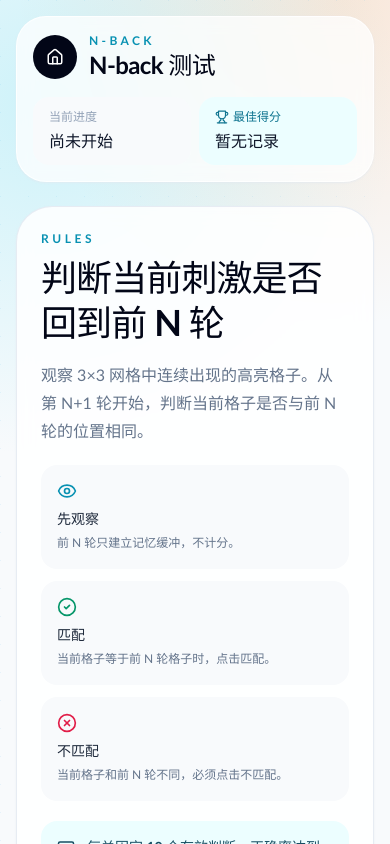
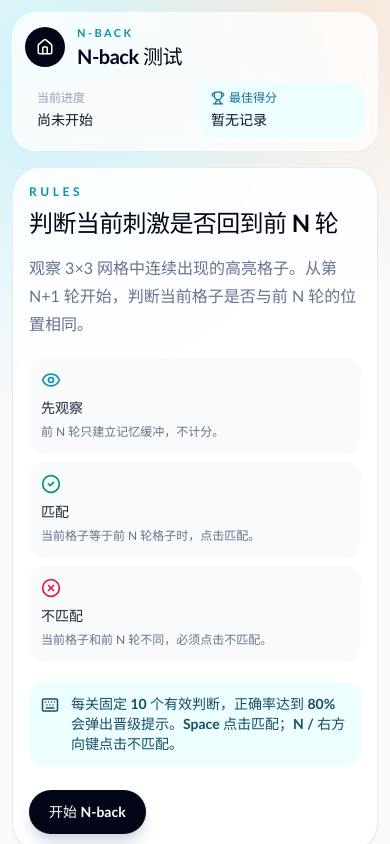
Before and after one commit to bessie2525/henry_games, a React (Vite) app: page /games/n-back in a window 390 px wide. Shown: the top 844 px of the page. Built offline with nearby package versions, Linux system fonts and the light colour scheme.

Commit message:
Improve mobile game layouts

```diff
--- a/src/components/GameHeader.tsx
+++ b/src/components/GameHeader.tsx
@@ -11,31 +11,33 @@ type GameHeaderProps = {
 
 export default function GameHeader({ game, currentLabel, bestScore }: GameHeaderProps) {
   return (
-    <header className="flex flex-col gap-4 rounded-[30px] border border-white/80 bg-white/75 p-4 shadow-sm shadow-slate-200/70 backdrop-blur md:flex-row md:items-center md:justify-between">
+    <header className="flex flex-col gap-3 rounded-[24px] border border-white/80 bg-white/75 p-3 shadow-sm shadow-slate-200/70 backdrop-blur sm:rounded-[30px] sm:p-4 md:flex-row md:items-center md:justify-between">
       <div className="flex items-center gap-3">
         <Link
-          className="grid h-11 w-11 place-items-center rounded-full bg-slate-950 text-white transition hover:-translate-y-0.5 hover:bg-cyan-600"
+          className="grid h-10 w-10 shrink-0 place-items-center rounded-full bg-slate-950 text-white transition hover:-translate-y-0.5 hover:bg-cyan-600 sm:h-11 sm:w-11"
           to="/"
           aria-label="返回首页"
         >
           <Home size={18} />
         </Link>
-        <div>
-          <p className="text-xs font-black uppercase tracking-[0.28em] text-cyan-600">{game.shortName}</p>
-          <h1 className="text-2xl font-black tracking-tight text-slate-950">{game.name}</h1>
+        <div className="min-w-0">
+          <p className="truncate text-[11px] font-black uppercase tracking-[0.22em] text-cyan-600 sm:text-xs sm:tracking-[0.28em]">
+            {game.shortName}
+          </p>
+          <h1 className="truncate text-xl font-black tracking-tight text-slate-950 sm:text-2xl">{game.name}</h1>
         </div>
       </div>
       <div className="grid grid-cols-2 gap-2 sm:min-w-80">
-        <div className="rounded-2xl bg-slate-50 px-4 py-3">
+        <div className="rounded-2xl bg-slate-50 px-3 py-2 sm:px-4 sm:py-3">
           <p className="text-xs font-semibold text-slate-400">当前进度</p>
-          <p className="mt-1 font-black text-slate-900">{currentLabel}</p>
+          <p className="mt-1 text-sm font-black text-slate-900 sm:text-base">{currentLabel}</p>
         </div>
-        <div className="rounded-2xl bg-cyan-50 px-4 py-3">
+        <div className="rounded-2xl bg-cyan-50 px-3 py-2 sm:px-4 sm:py-3">
           <p className="flex items-center gap-1 text-xs font-semibold text-cyan-700">
             <Trophy size={14} />
             {game.bestScoreLabel}
           </p>
-          <p className="mt-1 font-black text-slate-900">{formatBestScore(game.id, bestScore)}</p>
+          <p className="mt-1 text-sm font-black text-slate-900 sm:text-base">{formatBestScore(game.id, bestScore)}</p>
         </div>
       </div>
     </header>
--- a/src/games/nBack/NBackGame.tsx
+++ b/src/games/nBack/NBackGame.tsx
@@ -225,7 +225,7 @@ export default function NBackGame() {
   }, [config.nLevel, currentTrial])
 
   return (
-    <main className="min-h-screen px-4 py-4 md:py-5">
+    <main className="min-h-screen px-3 py-3 sm:px-4 md:py-5">
       <div className="mx-auto max-w-5xl">
         <GameHeader
           game={game}
@@ -234,31 +234,31 @@ export default function NBackGame() {
         />
 
         {status === 'intro' ? (
-          <section className="mt-6 grid gap-6 lg:grid-cols-[1fr_0.9fr]">
+          <section className="mt-4 grid gap-4 sm:mt-6 sm:gap-6 lg:grid-cols-[1fr_0.9fr]">
             <div className="panel">
               <p className="eyebrow">Rules</p>
               <h2 className="section-title">判断当前刺激是否回到前 N 轮</h2>
               <p className="mt-4 leading-7 text-slate-500">
                 观察 3×3 网格中连续出现的高亮格子。从第 N+1 轮开始，判断当前格子是否与前 N 轮的位置相同。
               </p>
-              <div className="mt-5 grid gap-3 sm:grid-cols-3">
-                <div className="rounded-2xl bg-slate-50 p-4">
+              <div className="mt-5 grid gap-2 sm:grid-cols-3 sm:gap-3">
+                <div className="rounded-2xl bg-slate-50 p-3 sm:p-4">
                   <Eye className="text-cyan-600" size={20} />
                   <p className="mt-2 text-sm font-black text-slate-800">先观察</p>
                   <p className="mt-1 text-xs leading-5 text-slate-500">前 N 轮只建立记忆缓冲，不计分。</p>
                 </div>
-                <div className="rounded-2xl bg-slate-50 p-4">
+                <div className="rounded-2xl bg-slate-50 p-3 sm:p-4">
                   <CheckCircle2 className="text-emerald-600" size={20} />
                   <p className="mt-2 text-sm font-black text-slate-800">匹配</p>
                   <p className="mt-1 text-xs leading-5 text-slate-500">当前格子等于前 N 轮格子时，点击匹配。</p>
                 </div>
-                <div className="rounded-2xl bg-slate-50 p-4">
+                <div className="rounded-2xl bg-slate-50 p-3 sm:p-4">
                   <XCircle className="text-rose-600" size={20} />
                   <p className="mt-2 text-sm font-black text-slate-800">不匹配</p>
                   <p className="mt-1 text-xs leading-5 text-slate-500">当前格子和前 N 轮不同，必须点击不匹配。</p>
                 </div>
               </div>
-              <div className="mt-5 flex items-start gap-3 rounded-2xl bg-cyan-50 p-4 text-sm font-bold text-cyan-900">
+              <div className="mt-5 flex items-start gap-3 rounded-2xl bg-cyan-50 p-3 text-sm font-bold text-cyan-900 sm:p-4">
                 <Keyboard className="mt-0.5 shrink-0" size={18} />
                 <span>每关固定 10 个有效判断，正确率达到 80% 会弹出晋级提示。Space 点击匹配；N / 右方向键点击不匹配。</span>
               </div>
@@ -277,8 +277,8 @@ export default function NBackGame() {
             />
           </section>
         ) : (
-          <section className="mt-4 rounded-[28px] border border-slate-200/80 bg-white/85 p-4 shadow-sm shadow-slate-200/70 backdrop-blur md:p-5">
-            <div className="mb-3 flex flex-wrap items-start justify-between gap-3">
+          <section className="mt-3 rounded-[24px] border border-slate-200/80 bg-white/85 p-3 shadow-sm shadow-slate-200/70 backdrop-blur sm:mt-4 sm:rounded-[28px] sm:p-4 md:p-5">
+            <div className="mb-3 flex flex-wrap items-start justify-between gap-2 sm:gap-3">
               <div className="min-w-0 flex-1">
                 <div className="flex flex-wrap items-center gap-2">
                   <span className="rounded-full bg-slate-950 px-3 py-1 text-xs font-black text-cyan-200">
@@ -291,12 +291,12 @@ export default function NBackGame() {
                     {isScoredRound ? '本轮计分' : '观察中'}
                   </span>
                 </div>
-                <p className="mt-2 text-base font-black text-slate-900">{roundNote}</p>
-                <p className="mt-1 text-sm text-slate-400">
+                <p className="mt-2 text-sm font-black text-slate-900 sm:text-base">{roundNote}</p>
+                <p className="mt-1 text-xs text-slate-400 sm:text-sm">
                   当前轮：{progressText}，有效判断从第 {config.nLevel + 1} 轮开始。
                 </p>
               </div>
-              <button className="btn-secondary" type="button" onClick={() => finishGame()}>
+              <button className="btn-secondary min-h-10 px-4 py-2" type="button" onClick={() => finishGame()}>
                 <TimerOff size={18} />
                 提前结束
               </button>
@@ -306,20 +306,20 @@ export default function NBackGame() {
               <div className="h-full rounded-full bg-cyan-400 transition-all" style={{ width: `${progressPercent}%` }} />
             </div>
 
-            <div className="mb-3 grid gap-2 md:grid-cols-3">
-              <div className="rounded-2xl bg-slate-50 p-3">
+            <div className="mb-3 grid grid-cols-3 gap-2">
+              <div className="rounded-2xl bg-slate-50 p-2 sm:p-3">
                 <p className="text-xs font-semibold text-slate-400">比较目标</p>
-                <p className="mt-1 text-base font-black text-slate-900">
+                <p className="mt-1 text-xs font-black text-slate-900 sm:text-base">
                   {isScoredRound ? `第 ${currentIndex + 1} 轮 vs 第 ${currentIndex + 1 - config.nLevel} 轮` : '先观察'}
                 </p>
               </div>
-              <div className="rounded-2xl bg-slate-50 p-3">
+              <div className="rounded-2xl bg-slate-50 p-2 sm:p-3">
                 <p className="text-xs font-semibold text-slate-400">作答状态</p>
-                <p className="mt-1 text-base font-black text-slate-900">{responseState}</p>
+                <p className="mt-1 text-xs font-black text-slate-900 sm:text-base">{responseState}</p>
               </div>
-              <div className="rounded-2xl bg-slate-50 p-3">
+              <div className="rounded-2xl bg-slate-50 p-2 sm:p-3">
                 <p className="text-xs font-semibold text-slate-400">节奏</p>
-                <p className="mt-1 text-base font-black text-slate-900">
+                <p className="mt-1 text-xs font-black text-slate-900 sm:text-base">
                   {config.stimulusDuration / 1000}s / {config.intervalDuration / 1000}s
                 </p>
               </div>
@@ -331,13 +331,13 @@ export default function NBackGame() {
               activeCells={activeCell === null ? [] : [activeCell]}
               disabled
               labels={activeCell === null ? {} : { [activeCell]: '●' }}
-              className="max-w-[min(60vh,465px)] gap-2"
-              cellClassName="rounded-xl text-base"
+              className="max-w-[min(84vw,42vh,390px)] gap-2 sm:max-w-[min(60vh,465px)]"
+              cellClassName="min-h-0 rounded-xl text-sm sm:text-base"
             />
 
-            <div className="mt-4 grid gap-3 sm:grid-cols-2">
+            <div className="mt-3 grid grid-cols-2 gap-2 sm:mt-4 sm:gap-3">
               <button
-                className="btn-primary min-h-11"
+                className="btn-primary min-h-11 px-4"
                 type="button"
                 disabled={!canRespond}
                 onClick={() => answerCurrentTrial('match')}
@@ -346,7 +346,7 @@ export default function NBackGame() {
                 匹配
               </button>
               <button
-                className="btn-secondary min-h-11 justify-center"
+                className="btn-secondary min-h-11 justify-center px-4"
                 type="button"
                 disabled={!canRespond}
                 onClick={() => answerCurrentTrial('non-match')}
--- a/src/games/shapeMemory/ShapeTile.tsx
+++ b/src/games/shapeMemory/ShapeTile.tsx
@@ -65,10 +65,10 @@ export default function ShapeTile({ item, selected = false, disabled = false, co
   return (
     <button
       className={cn(
-        'group grid min-h-28 place-items-center rounded-[28px] border bg-white p-4 shadow-sm shadow-slate-200 transition',
+        'group grid min-h-24 place-items-center rounded-2xl border bg-white p-3 shadow-sm shadow-slate-200 transition sm:min-h-28 sm:rounded-[28px] sm:p-4',
         selected ? 'border-emerald-300 bg-emerald-50 ring-4 ring-emerald-100' : 'border-slate-200',
         disabled ? 'cursor-default' : 'hover:-translate-y-0.5 hover:border-cyan-300 hover:shadow-lg hover:shadow-cyan-100',
-        compact ? 'min-h-24' : '',
+        compact ? 'min-h-20 sm:min-h-24' : '',
       )}
       type="button"
       disabled={disabled}
@@ -76,7 +76,7 @@ export default function ShapeTile({ item, selected = false, disabled = false, co
       aria-label={getShapeLabel(item)}
     >
       <span
-        className={cn('block h-16 w-16 transition group-hover:scale-105', compact ? 'h-14 w-14' : '')}
+        className={cn('block h-12 w-12 transition group-hover:scale-105 sm:h-16 sm:w-16', compact ? 'h-10 w-10 sm:h-14 sm:w-14' : '')}
         style={shapeStyle}
       />
       <span className="sr-only">{getShapeLabel(item)}</span>
--- a/src/index.css
+++ b/src/index.css
@@ -50,7 +50,7 @@ input {
   }
 
   .panel {
-    @apply rounded-[36px] border border-slate-200/80 bg-white/85 p-6 shadow-sm shadow-slate-200/70 backdrop-blur md:p-8;
+    @apply rounded-[28px] border border-slate-200/80 bg-white/85 p-4 shadow-sm shadow-slate-200/70 backdrop-blur sm:rounded-[36px] sm:p-6 md:p-8;
   }
 
   .eyebrow {
@@ -58,11 +58,11 @@ input {
   }
 
   .section-title {
-    @apply mt-2 text-4xl font-black leading-tight tracking-tight text-slate-950;
+    @apply mt-2 text-2xl font-black leading-tight tracking-tight text-slate-950 sm:text-4xl;
   }
 
   .status-pill {
-    @apply inline-flex rounded-full px-4 py-2 text-sm font-black;
+    @apply inline-flex rounded-full px-3 py-1.5 text-xs font-black sm:px-4 sm:py-2 sm:text-sm;
   }
 
   .status-pill.success {
```
Also changed, not shown: src/games/chimpTest/ChimpTestGame.tsx (+7 -7 lines), src/games/numberMemory/NumberMemoryGame.tsx (+9 -9 lines), src/games/sequentialMemory/SequentialMemoryGame.tsx (+6 -4 lines), src/games/shapeMemory/ShapeMemoryGame.tsx (+8 -7 lines).
